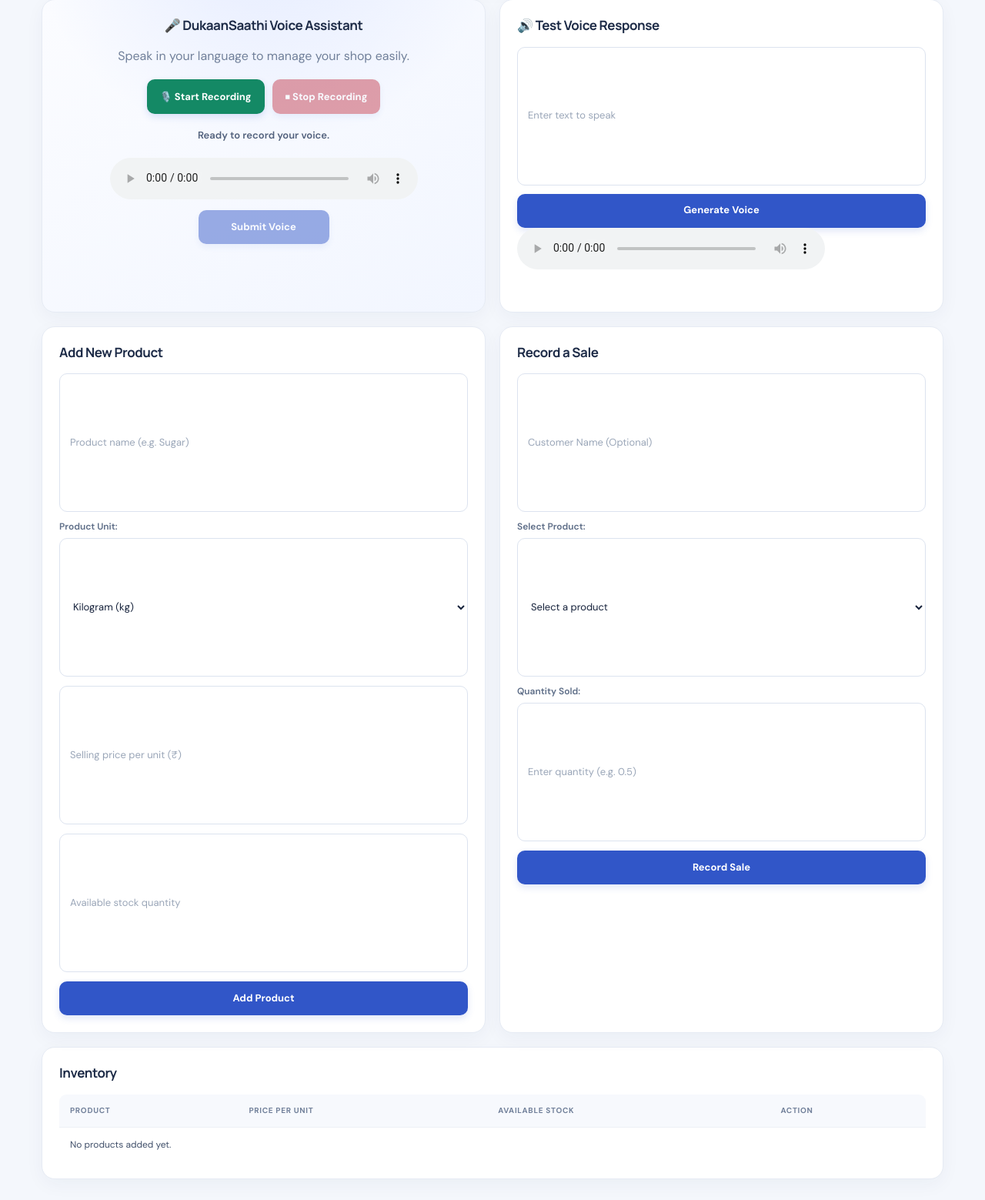
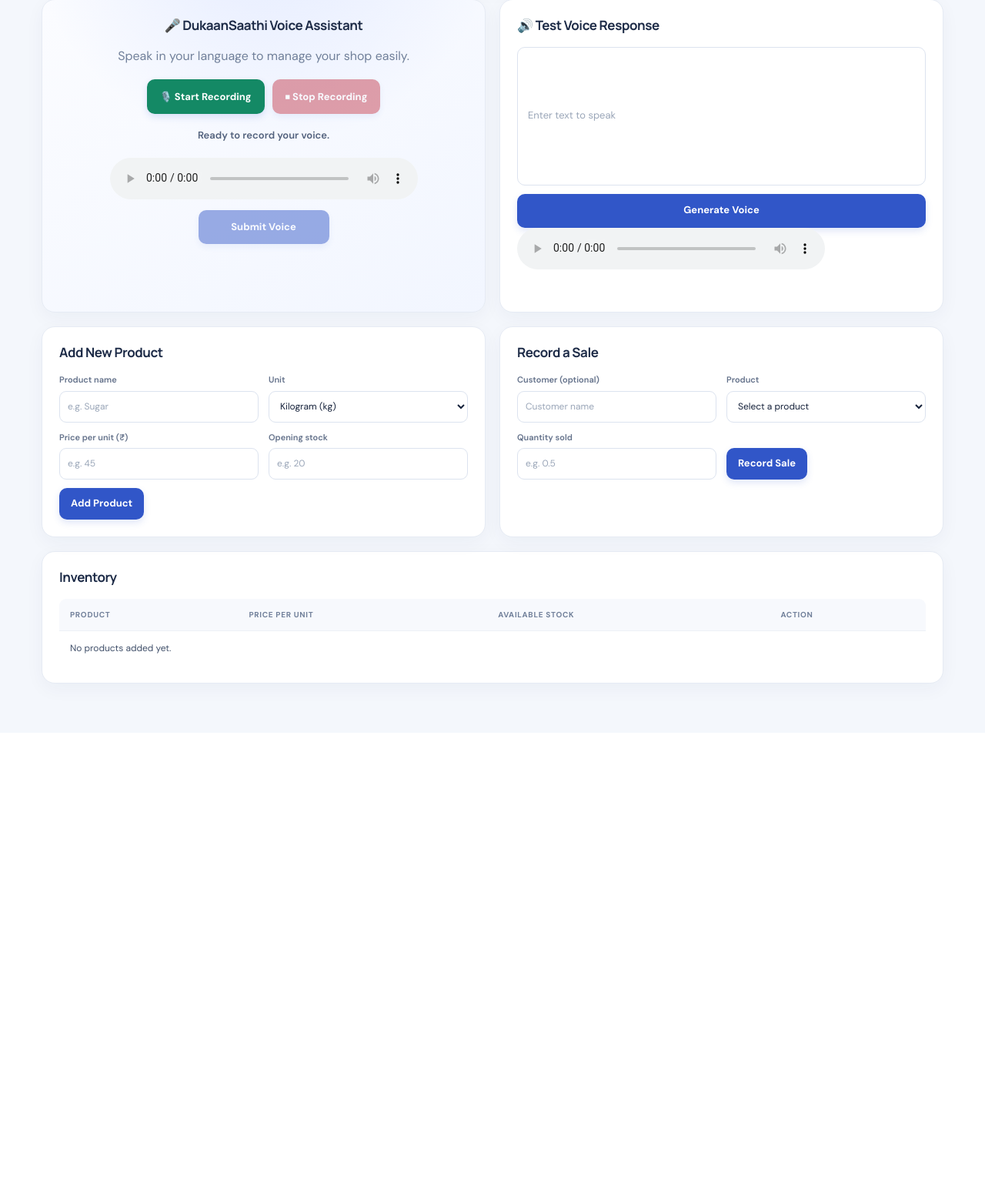
Before and after one commit to teena105/DukaanSaathiAI, a Flask app: page / in a window 1280 px wide. Shown: the part 617-2176 px from the top of the page at 77% size. After the commit the page ends 1523 px from the top, so only its background shows below. Run offline with Flask 3, Linux system fonts and the light colour scheme; data that the repository does not hold is empty; some libraries are stand-ins or nearby versions.

Commit message:
Compact product and sale forms

```diff
--- a/static/style.css
+++ b/static/style.css
@@ -277,9 +277,18 @@ button {
 
 button:hover { transform: translateY(-1px); background: var(--brand-dark); box-shadow: 0 6px 13px rgba(49, 86, 200, .2); }
 button:focus-visible, input:focus-visible, select:focus-visible { outline: 3px solid #9cb2ff; outline-offset: 2px; }
-.workflow-grid form { align-items: stretch; flex-direction: column; gap: 12px; }
-.workflow-grid form input, .workflow-grid form select, .workflow-grid form button { width: 100%; }
-.workflow-grid form label { align-self: flex-start; margin: -2px 0 -7px; }
+.workflow-grid form {
+    display: grid;
+    grid-template-columns: repeat(2, minmax(0, 1fr));
+    align-items: end;
+    gap: 11px 13px;
+}
+
+.workflow-grid .form-field { display: grid; min-width: 0; gap: 5px; }
+.workflow-grid .form-field label { color: #63718a; font-size: 11px; }
+.workflow-grid .form-field input,
+.workflow-grid .form-field select { width: 100%; min-height: 41px; padding: 8px 10px; border-radius: 9px; font-size: 12px; }
+.workflow-grid .form-submit { min-height: 41px; justify-self: start; padding: 8px 15px; }
 #ttsForm { align-items: stretch; flex-direction: column; }
 #ttsForm input, #ttsForm button { width: 100%; }
 #ttsStatus { min-height: 22px; margin: 11px 0 0; color: var(--muted); font-size: 12px; }
@@ -326,6 +335,8 @@ audio { display: block; width: min(100%, 400px); max-width: 100%; }
     .panel-heading .panel-note { max-width: 42%; overflow: hidden; text-overflow: ellipsis; }
     form { align-items: stretch; flex-direction: column; gap: 10px; }
     form input, form select, form button { width: 100%; min-width: 0; }
+    .workflow-grid form { grid-template-columns: 1fr; gap: 9px; }
+    .workflow-grid .form-submit { width: 100%; }
     .voice-buttons { gap: 9px; }
     .voice-buttons button { flex: 1 1 145px; padding-inline: 11px; }
     #voiceForm #submitBtn { width: 100%; }
--- a/templates/index.html
+++ b/templates/index.html
@@ -186,14 +186,14 @@
 
                 <input type="hidden" name="csrf_token" value="{{ csrf_token() }}">
 
-                <input type="text"
-                       name="name"
-                       placeholder="Product name (e.g. Sugar)"
-                       required>
+                <div class="form-field">
+                    <label for="productName">Product name</label>
+                    <input id="productName" type="text" name="name" placeholder="e.g. Sugar" required>
+                </div>
 
-                <label>Product Unit:</label>
-
-                <select name="unit" required>
+                <div class="form-field">
+                    <label for="productUnit">Unit</label>
+                    <select id="productUnit" name="unit" required>
                         <option value="kg">Kilogram (kg)</option>
                         <option value="g">Gram (g)</option>
                         <option value="litre">Litre</option>
@@ -201,22 +201,19 @@
                         <option value="piece">Piece</option>
                         <option value="packet">Packet</option>
                     </select>
+                </div>
 
-                <input type="number"
-                       name="price"
-                       placeholder="Selling price per unit (₹)"
-                       min="0.01"
-                       step="0.01"
-                       required>
+                <div class="form-field">
+                    <label for="productPrice">Price per unit (₹)</label>
+                    <input id="productPrice" type="number" name="price" placeholder="e.g. 45" min="0.01" step="0.01" required>
+                </div>
 
-                <input type="number"
-                       name="stock"
-                       placeholder="Available stock quantity"
-                       min="0"
-                       step="any"
-                       required>
+                <div class="form-field">
+                    <label for="productStock">Opening stock</label>
+                    <input id="productStock" type="number" name="stock" placeholder="e.g. 20" min="0" step="any" required>
+                </div>
 
-                <button type="submit">Add Product</button>
+                <button class="form-submit" type="submit">Add Product</button>
 
             </form>
 
@@ -231,38 +228,30 @@
 
                 <input type="hidden" name="csrf_token" value="{{ csrf_token() }}">
 
-                <input type="text"
-                       name="customer_name"
-                       placeholder="Customer Name (Optional)">
+                <div class="form-field">
+                    <label for="saleCustomer">Customer (optional)</label>
+                    <input id="saleCustomer" type="text" name="customer_name" placeholder="Customer name">
+                </div>
 
-                <label>Select Product:</label>
-
-                <select name="product_id" required>
-
+                <div class="form-field">
+                    <label for="saleProduct">Product</label>
+                    <select id="saleProduct" name="product_id" required>
                         <option value="">Select a product</option>
-
                         {% for product in products %}
-
                             <option value="{{ product.id }}">
-                            {{ product.name }} —
-                            ₹{{ "%.2f"|format(product.price) }}/{{ product.unit }}
+                                {{ product.name }} — ₹{{ "%.2f"|format(product.price) }}/{{ product.unit }}
                                 (Available: {{ product.stock }} {{ product.unit }})
                             </option>
+                        {% endfor %}
+                    </select>
+                </div>
 
-                    {% endfor %}
+                <div class="form-field">
+                    <label for="saleQuantity">Quantity sold</label>
+                    <input id="saleQuantity" type="number" name="quantity" placeholder="e.g. 0.5" min="0.01" step="any" required>
+                </div>
 
-                </select>
-
-                <label>Quantity Sold:</label>
-
-                <input type="number"
-                       name="quantity"
-                       placeholder="Enter quantity (e.g. 0.5)"
-                       min="0.01"
-                       step="any"
-                       required>
-
-                <button type="submit">Record Sale</button>
+                <button class="form-submit" type="submit">Record Sale</button>
 
             </form>
 
```
Also changed, not shown: public/style.css (+14 -3 lines). Lines whose indentation alone changed are shown as unchanged.
